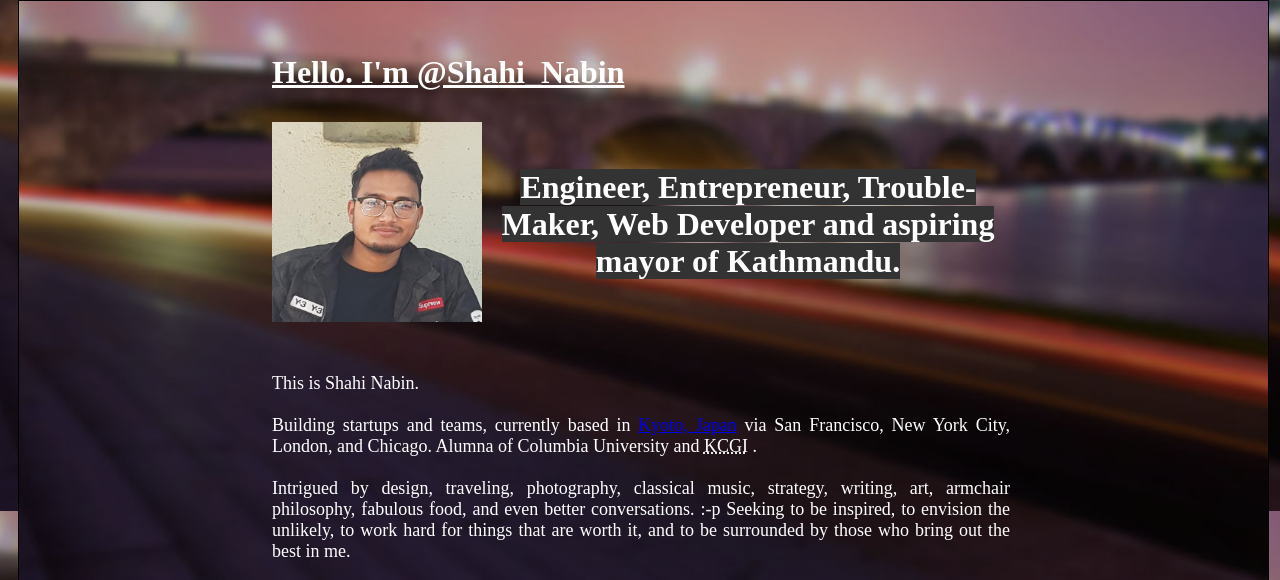
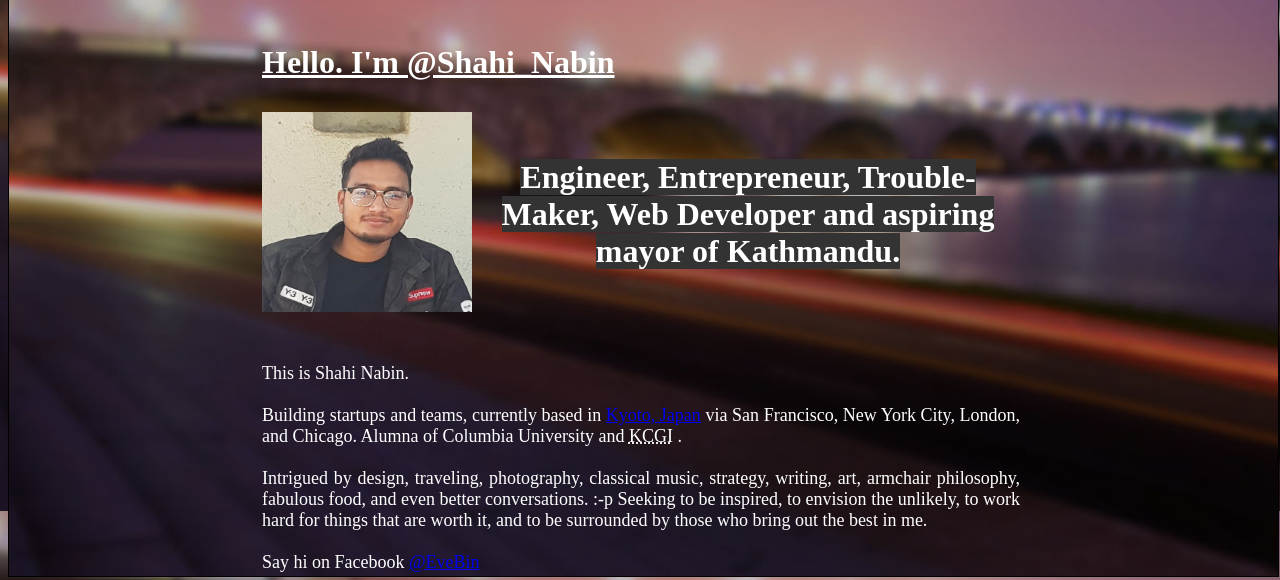
Before and after one commit to ShahiNabin/individual_project, a plain HTML site: page index.html in a window 1280 px wide. Shown: the part 133-713 px from the top of the page. Drawn offline with Linux system fonts and the light colour scheme.

Commit message:
Update index.html

```diff
--- a/index.html
+++ b/index.html
@@ -10,7 +10,7 @@
 	<style>
 	</style>
 </head>
-<body style="background-image: url('img/12.png'); color: white; padding: 10px">
+<body >
 <!--Header part-->
 <div class="header">
 		<h1> Welcome to EvoWorld</h1>
```
